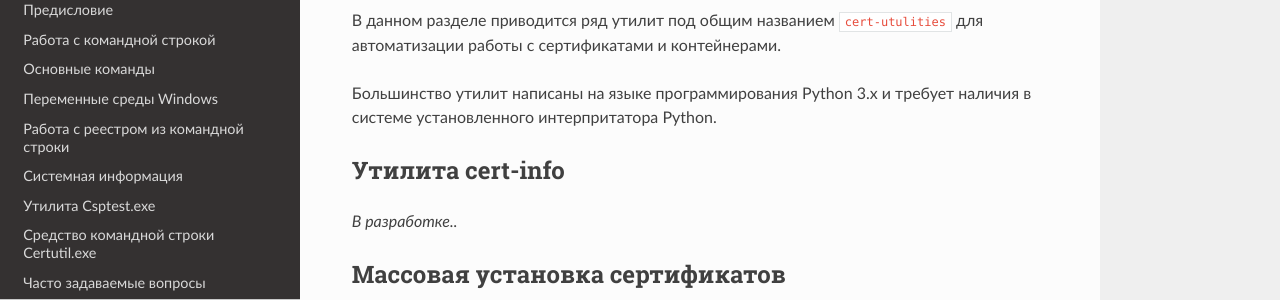
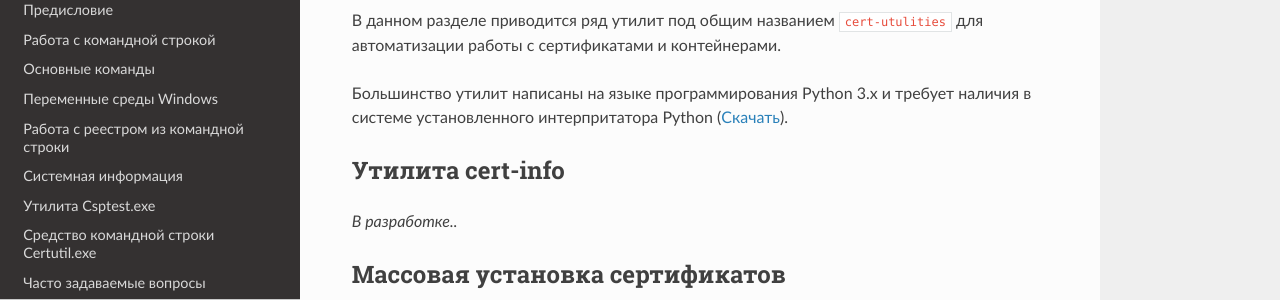
Before and after one commit to mazhartsev/cmd-guide, a Sphinx documentation site: the page built from docs/source/cert-utilities.rst, in a window 1280 px wide and 900 px high. Shown: the part 151-451 px from the top of the window. Built offline with Sphinx 7.4.7 and the Read the Docs theme 2.0.0, drawn with Linux system fonts in a browser that asks for light colours; formulas are drawn with MathJax 3.

Commit message:
Update cert-utilities.rst

```diff
--- a/docs/source/cert-utilities.rst
+++ b/docs/source/cert-utilities.rst
@@ -6,7 +6,7 @@
 
 В данном разделе приводится ряд утилит под общим названием ``cert-utulities`` для автоматизации работы с сертификатами и контейнерами.
 
-Большинство утилит написаны на языке программирования Python 3.x и требует наличия в системе установленного интерпритатора Python.
+Большинство утилит написаны на языке программирования Python 3.x и требует наличия в системе установленного интерпритатора Python (`Скачать <https://goo.gl/czYuW1>`_).
 
 Утилита cert-info
 ------------------------------
```
